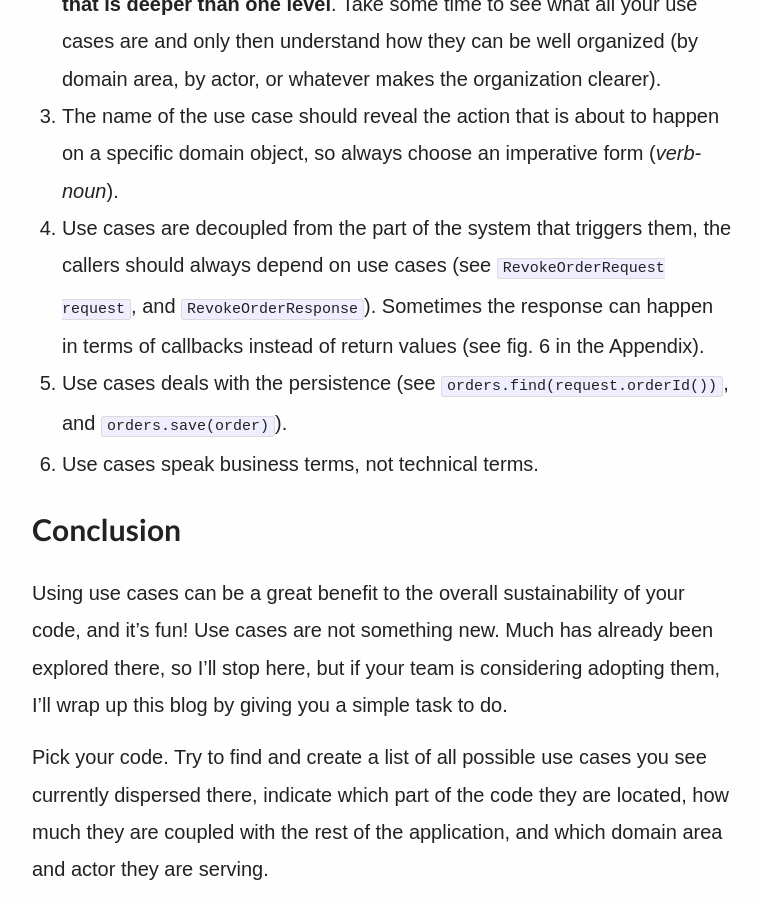
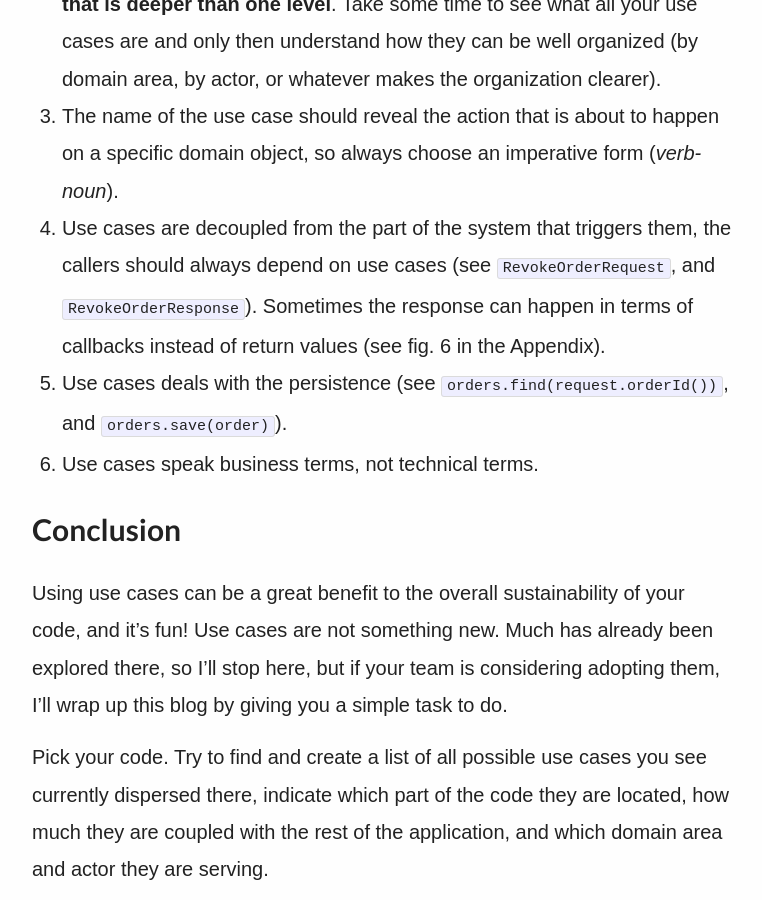
Before and after one commit to joebew42/joebew42.github.io, a Jekyll site: the page built from _posts/2021-10-23-use-cases-purpose-of-your-code.markdown, in a window 1280 px wide and 900 px high, scrolled down 6237 px. Shown: the whole window, without its empty margins (258-1020 px from the left). Built offline with Jekyll 4.4.1, drawn with Linux system fonts in a browser that asks for light colours; some web fonts are replaced; some of the changed text lies outside the part shown.

Commit message:
Fix typos

```diff
--- a/_posts/2021-10-23-use-cases-purpose-of-your-code.markdown
+++ b/_posts/2021-10-23-use-cases-purpose-of-your-code.markdown
@@ -110,7 +110,7 @@ Spend some time reading at the code, understanding what it does, what the domain
 1. **Use Cases should be organized in packages or namespaces**. If you think the term _usecases_ does not fit well with your code convention, you can always find better ones: _interactors_, _actions_, _intents_, _businessrules_, _commands_, _application services_ (if you come from DDD). Try, discuss with your team and find the one that best matches your taste.
 2. At first, **don't try to organize your use cases into a package structure that is deeper than one level**. Take some time to see what all your use cases are and only then understand how they can be well organized (by domain area, by actor, or whatever makes the organization clearer).
 3. The name of the use case should reveal the action that is about to happen on a specific domain object, so always choose an imperative form (_verb-noun_).
-4. Use cases are decoupled from the part of the system that triggers them, the callers should always depend on use cases (see `RevokeOrderRequest request`, and `RevokeOrderResponse`). Sometimes the response can happen in terms of callbacks instead of return values (see fig. 6 in the Appendix).
+4. Use cases are decoupled from the part of the system that triggers them, the callers should always depend on use cases (see `RevokeOrderRequest`, and `RevokeOrderResponse`). Sometimes the response can happen in terms of callbacks instead of return values (see fig. 6 in the Appendix).
 5. Use cases deals with the persistence (see `orders.find(request.orderId())`, and `orders.save(order)`).
 6. Use cases speak business terms, not technical terms.
 
```
Also changed, not shown: other parts of _posts/2021-10-23-use-cases-purpose-of-your-code.markdown (+1 -1 lines).
